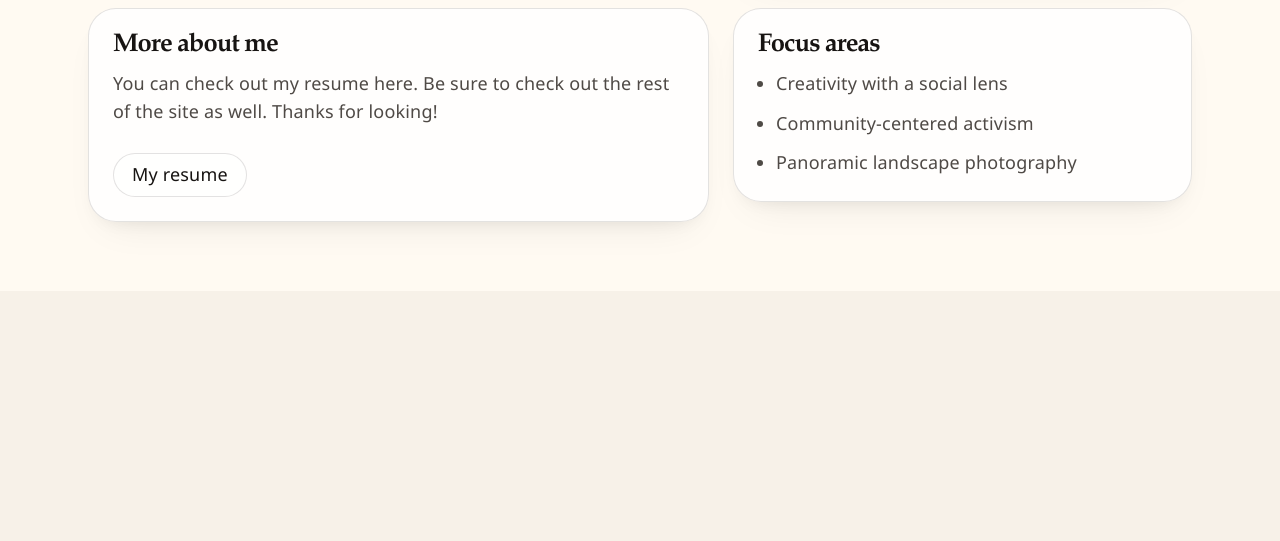
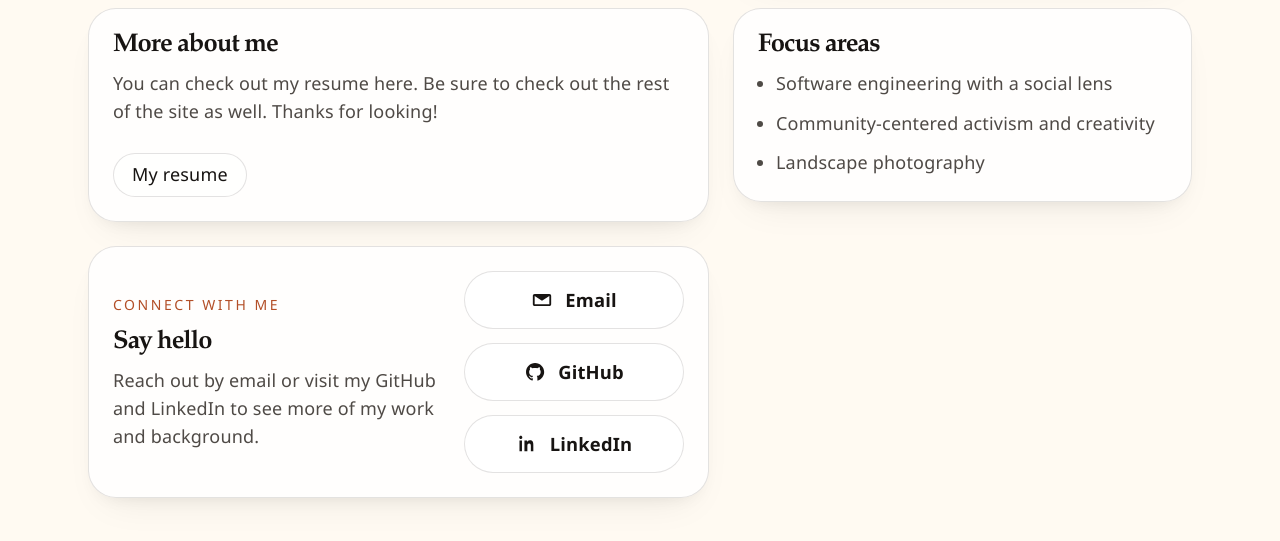
Before and after one commit to willfranx/wright-react-site, a React (Vite) app: page /about in a window 1280 px wide. Shown: the part 545-1086 px from the top of the page. Before the commit the page ends 836 px from the top, so only its background shows below. Built offline with nearby package versions, Linux system fonts and the light colour scheme.

Commit message:
updated about page

```diff
--- /dev/null
+++ b/src/content/siteContent.ts
@@ -0,0 +1,5 @@
+export const highlights = [
+  'Editorial layout with strong hierarchy',
+  'Simple navigation between four pages',
+  'Responsive panels for story, activism, and images',
+]
--- a/src/pages/AboutPage.tsx
+++ b/src/pages/AboutPage.tsx
@@ -1,5 +1,6 @@
 import resumePdf from "../assets/img/Wright_Franklin_Resume_2026.pdf";
 import wrightImg from "../assets/img/wright.jpg";
+import { EmailIcon, GitHubIcon, LinkedInIcon } from "../ui/ConnectIcons";
 
 export default function AboutPage() {
   return (
@@ -9,7 +10,9 @@ export default function AboutPage() {
           <p className="eyebrow">about / who I am</p>
           <h1 id="about-title">Software engineer, writer, and photographer.</h1>
           <p className="lede">
-            Hi! I'm Wright, an enthusiastic learner working as a software engineer in Anchorage, Alaska. I care about community and using technology to create positive change.
+            Hi! I'm Wright, an enthusiastic learner working as a software
+            engineer in Anchorage, Alaska. I care about community and using
+            technology to create positive change.
           </p>
         </div>
 
@@ -45,11 +48,54 @@ export default function AboutPage() {
         <article className="panel stack-panel">
           <h2>Focus areas</h2>
           <ul className="feature-list">
-            <li>Creativity with a social lens</li>
-            <li>Community-centered activism</li>
-            <li>Panoramic landscape photography</li>
+            <li>Software engineering with a social lens</li>
+            <li>Community-centered activism and creativity</li>
+            <li>Landscape photography</li>
           </ul>
         </article>
+
+        <section
+          className="connect-section panel"
+          aria-labelledby="connect-title"
+        >
+          <div className="connect-copy">
+            <p className="eyebrow">connect with me</p>
+            <h2 id="connect-title">Say hello</h2>
+            <p>
+              Reach out by email or visit my GitHub and LinkedIn to see more of
+              my work and background.
+            </p>
+          </div>
+
+          <div className="connect-links">
+            <a
+              className="connect-button connect-email"
+              href="mailto:wright@wrightfranklin.com"
+              aria-label="Email me"
+            >
+              <EmailIcon />
+              Email
+            </a>
+            <a
+              className="connect-button"
+              href="https://github.com/willfranx"
+              target="_blank"
+              rel="noreferrer"
+            >
+              <GitHubIcon />
+              GitHub
+            </a>
+            <a
+              className="connect-button"
+              href="https://www.linkedin.com/in/willfranx"
+              target="_blank"
+              rel="noreferrer"
+            >
+              <LinkedInIcon />
+              LinkedIn
+            </a>
+          </div>
+        </section>
       </div>
     </section>
   );
```
